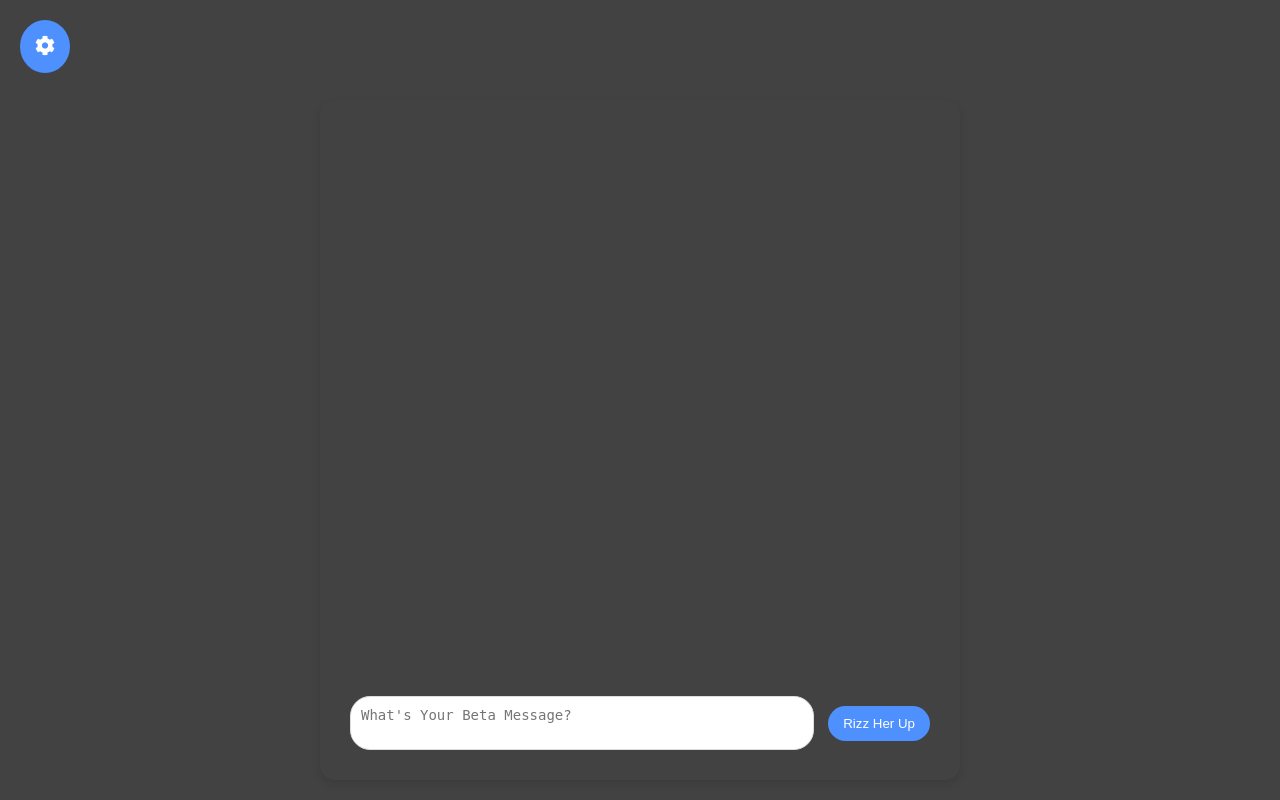
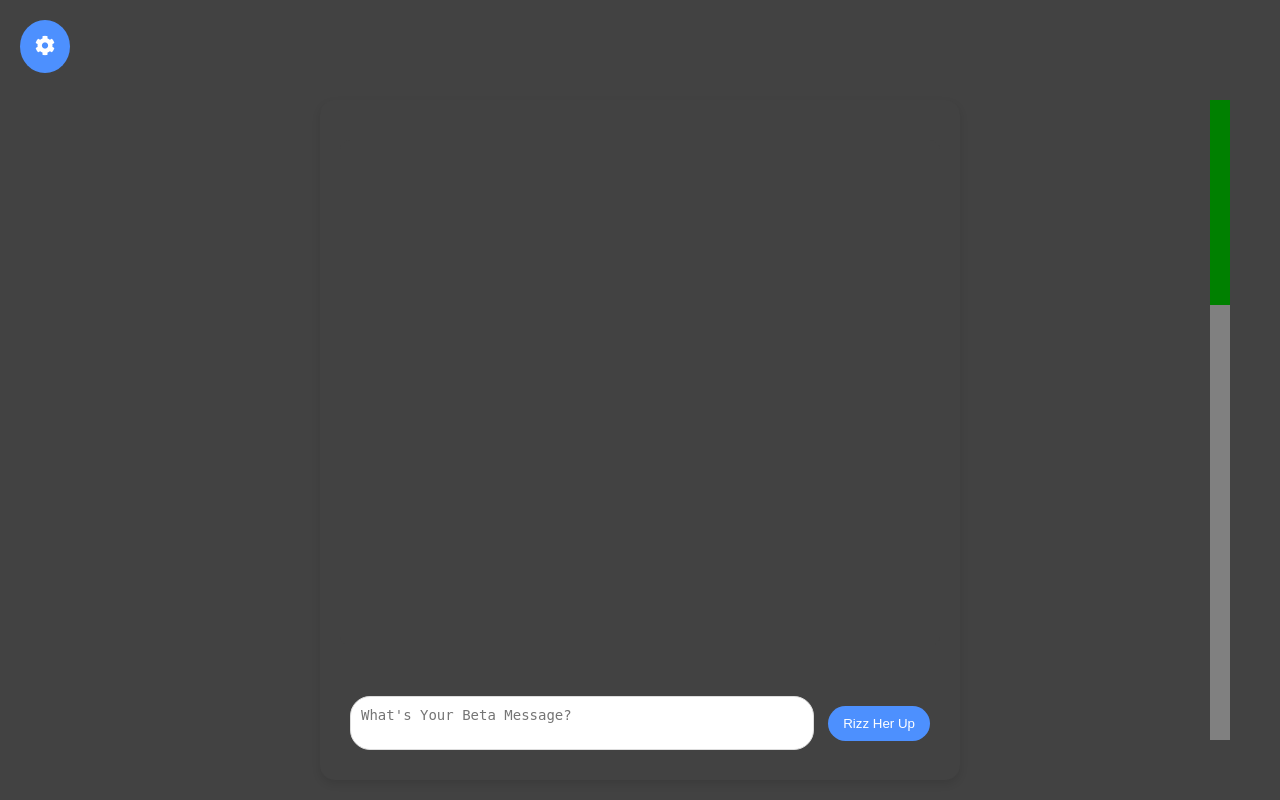
Before and after one commit to ChrisBastajian/RIZZAPP, a Python web app: template templates/index.html in a window 1280 px wide. Run offline with Jinja, Linux system fonts and the light colour scheme; the template is opened without the code that fills it, so the values that code supplies are empty.

Commit message:
adjust scrollbar

```diff
--- a/templates/index.html
+++ b/templates/index.html
@@ -44,7 +44,6 @@
             <button onclick="sendMessage()">Rizz Her Up</button>
         </div>
     </div>
-
     <script>
         // Function to toggle the visibility of the settings menu
         function toggleSettings() {
@@ -124,6 +123,9 @@ async function sendMessage() {
             }
         }
     </script>
+    <div class="progress-container">
+        <progress id="progress-bar" value="32" max="100">32%</progress>
+    </div>
 
 </body>
 </html>
```
